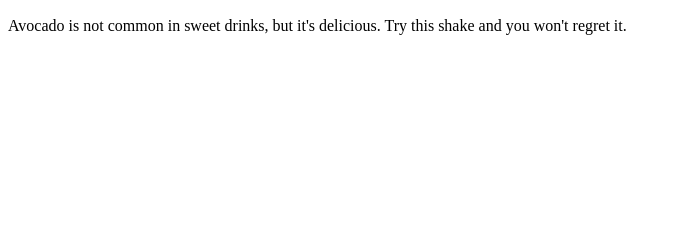
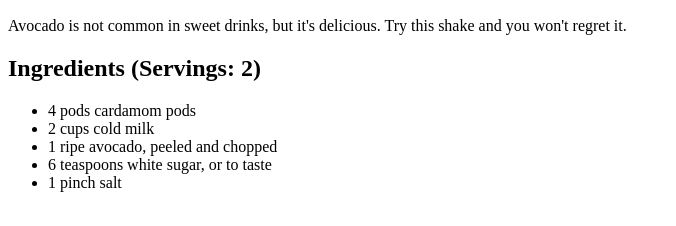
Before and after one commit to snlynkchowdhary/snc-recipes, a plain HTML site: page recipes/avocado-shake.html in a window 1280 px wide. Shown: the part 434-660 px from the top of the page, without its empty margins (0-676 px from the left). Drawn offline with Linux system fonts and the light colour scheme.

Commit message:
List all ingredients needed to prepare avocado-shake

```diff
--- a/recipes/avocado-shake.html
+++ b/recipes/avocado-shake.html
@@ -17,5 +17,13 @@
       Avocado is not common in sweet drinks, but it's delicious. Try this shake
       and you won't regret it.
     </p>
+    <h2>Ingredients (Servings: 2)</h2>
+    <ul>
+      <li>4 pods cardamom pods</li>
+      <li>2 cups cold milk</li>
+      <li>1 ripe avocado, peeled and chopped</li>
+      <li>6 teaspoons white sugar, or to taste</li>
+      <li>1 pinch salt</li>
+    </ul>
   </body>
 </html>
```
